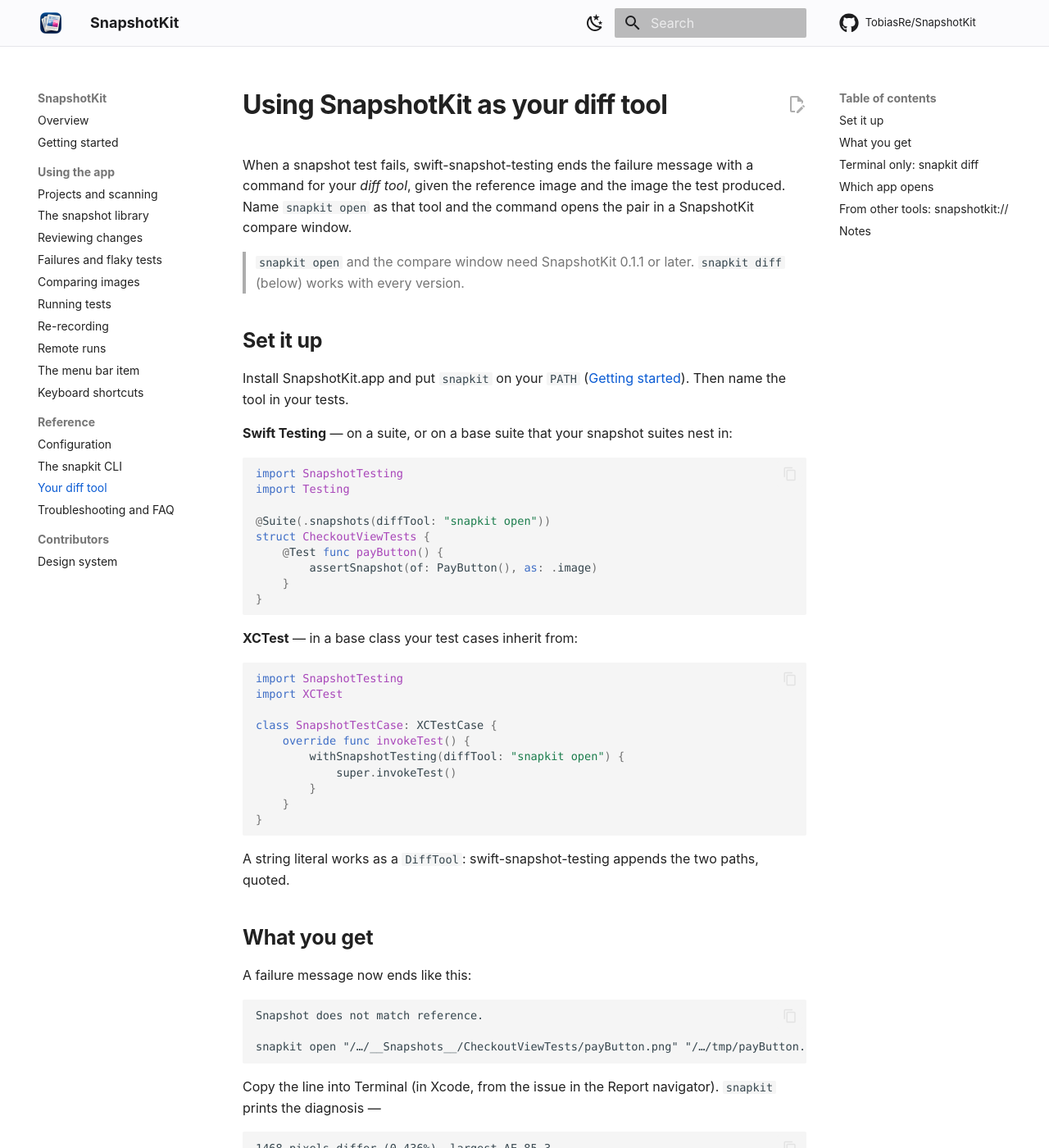
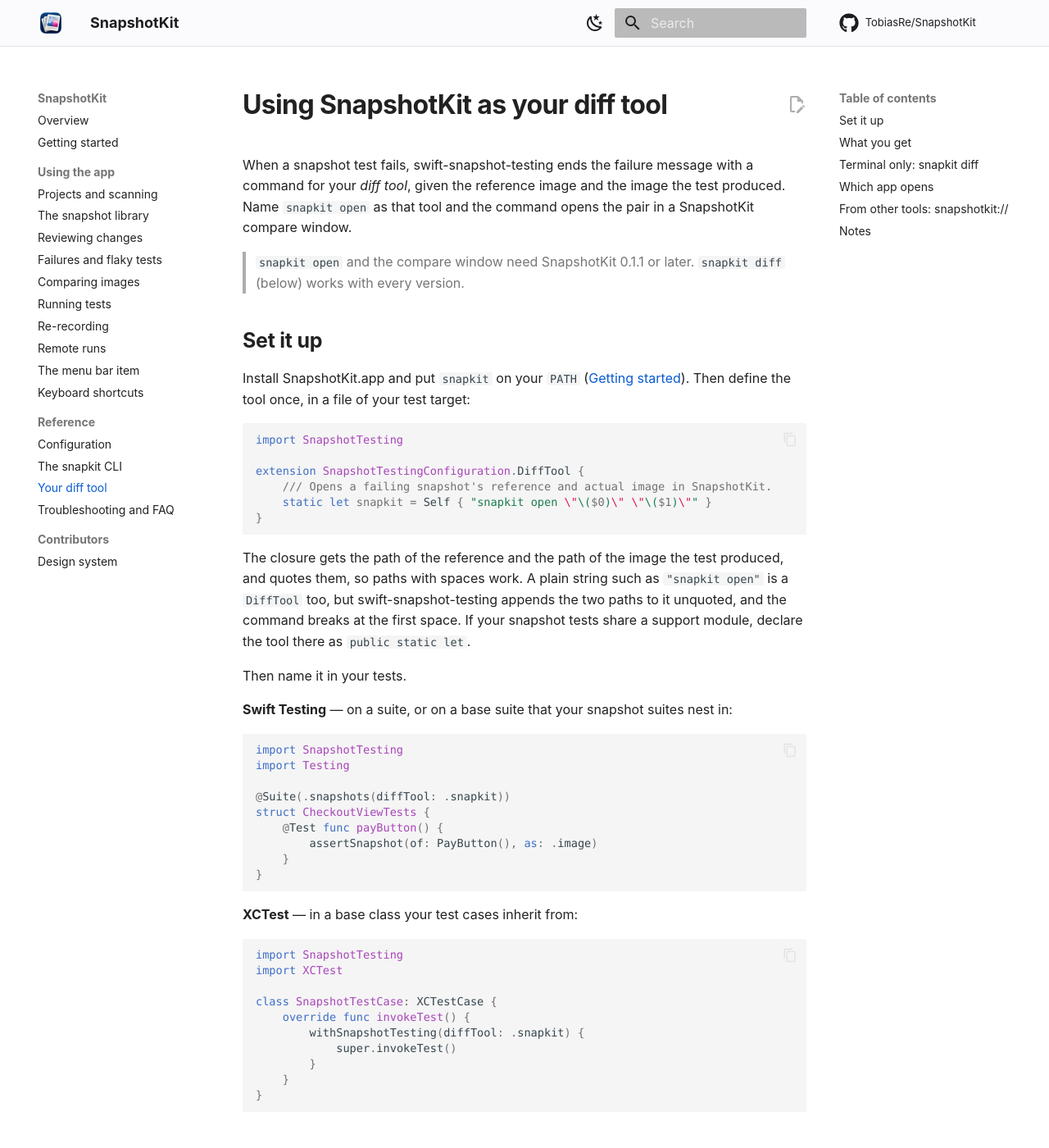
Before and after one commit to TobiasRe/SnapshotKit, an MkDocs documentation site: the page built from docs/diff-tool.md, in a window 1280 px wide and 1400 px high. Shown: the whole window at 82% size. Built offline with MkDocs 1.6.1 and Material for MkDocs 9.7.7, drawn with Linux system fonts in a browser that asks for light colours; comment, search, counter and statistics services are not loaded; some of the changed text lies outside the part shown.

Commit message:
Document the diff tool with quoted paths
A string literal DiffTool gets the reference and actual paths appended
unquoted, so the printed snapkit open command breaks on any path with a
space. The docs, README and website now define the tool with a closure
that quotes both paths, and troubleshooting explains the symptom.

````diff
--- a/docs/diff-tool.md
+++ b/docs/diff-tool.md
@@ -9,8 +9,24 @@
 
 ## Set it up
 
-Install SnapshotKit.app and put `snapkit` on your `PATH` ([Getting started](getting-started.md)). Then name the
-tool in your tests.
+Install SnapshotKit.app and put `snapkit` on your `PATH` ([Getting started](getting-started.md)). Then define
+the tool once, in a file of your test target:
+
+```swift
+import SnapshotTesting
+
+extension SnapshotTestingConfiguration.DiffTool {
+    /// Opens a failing snapshot's reference and actual image in SnapshotKit.
+    static let snapkit = Self { "snapkit open \"\($0)\" \"\($1)\"" }
+}
+```
+
+The closure gets the path of the reference and the path of the image the test produced, and quotes them, so
+paths with spaces work. A plain string such as `"snapkit open"` is a `DiffTool` too, but swift-snapshot-testing
+appends the two paths to it unquoted, and the command breaks at the first space. If your snapshot tests share a
+support module, declare the tool there as `public static let`.
+
+Then name it in your tests.
 
 **Swift Testing** — on a suite, or on a base suite that your snapshot suites nest in:
 
@@ -34,14 +50,12 @@
 
 class SnapshotTestCase: XCTestCase {
     override func invokeTest() {
-        withSnapshotTesting(diffTool: "snapkit open") {
+        withSnapshotTesting(diffTool: .snapkit) {
             super.invokeTest()
         }
     }
 }
 ```
-
-A string literal works as a `DiffTool`: swift-snapshot-testing appends the two paths, quoted.
 
 ## What you get
 
@@ -74,10 +88,14 @@
 
 ## Terminal only: `snapkit diff`
 
-If you'd rather not leave the terminal, name `snapkit diff` instead:
+If you'd rather not leave the terminal, define a tool that runs `snapkit diff` instead:
 
 ```swift
-@Suite(.snapshots(diffTool: "snapkit diff"))
+extension SnapshotTestingConfiguration.DiffTool {
+    static let snapkitDiff = Self { "snapkit diff \"\($0)\" \"\($1)\"" }
+}
+
+@Suite(.snapshots(diffTool: .snapkitDiff))
 ```
 
 The command then prints the summary and, for invisible or tiny differences, the precision that would pass.
@@ -92,7 +110,7 @@
 3. the installed SnapshotKit.app (by its bundle id `org.snapshotkit.SnapshotKit`).
 
 Use `--app` or `SNAPSHOTKIT_APP` for a development build, e.g.
-`.snapshots(diffTool: "snapkit open --app ~/Developer/SnapshotKit/dist/SnapshotKit.app")`.
+`Self { "snapkit open --app ~/Developer/SnapshotKit/dist/SnapshotKit.app \"\($0)\" \"\($1)\"" }`.
 
 ## From other tools: `snapshotkit://`
 
````
Also changed, not shown: other parts of docs/diff-tool.md (+1 -1 lines), README.md (+11 -7 lines), docs/troubleshooting.md (+5 -0 lines), site/index.html.
